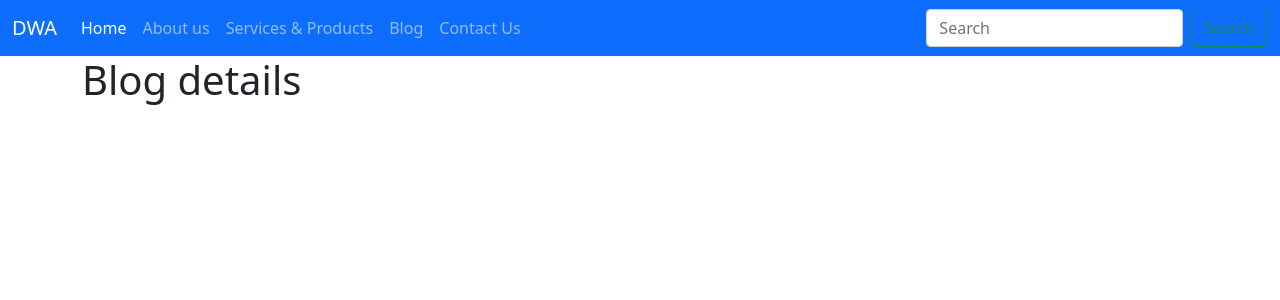
After one commit to eweb9ja/Python-Django-Series--Web-App-Blog-API-VueJS-ReactJS-AngularJS, a Django app: page /blog/show/1/ in a window 1280 px wide. The commit adds this page. Shown: the top 300 px of the page. Run offline with Django 3.2, Linux system fonts and the light colour scheme; data that the repository does not hold is empty.

Commit message:
Show Full Blog Post Details

```diff
--- a/blog/templates/blog/create.html
+++ b/blog/templates/blog/create.html
@@ -1,7 +1,7 @@
 {% extends 'base.html' %}
 {% load static %}
 
-{% block title %}Blog - Python Django Series - Web App, Blog, API, VueJS, ReactJS & AngularJS - Home page {% endblock %}
+{% block title %}Create Blog - Python Django Series - Web App, Blog, API, VueJS, ReactJS & AngularJS - Home page {% endblock %}
 
 {% block content %}
 
--- /dev/null
+++ b/blog/templates/blog/show.html
@@ -0,0 +1,37 @@
+{% extends 'base.html' %}
+{% load static %}
+
+{% block title %}Blog Post Details - Python Django Series - Web App, Blog, API, VueJS, ReactJS & AngularJS - Home page {% endblock %}
+
+{% block content %}
+
+    <header>
+        <div class="container">
+            <h1>Blog details</h1>
+        </div>
+    </header>
+    <div class="container">
+        <div class="row">
+            <div class="col-12">
+                {% for item in  blog %}
+                <div class="card">
+                    <img src="{{ item.image.url }}" class="card-img-top img-fluid" alt="post image">
+                    <div class="card-body">
+                        <div class="row" >
+                                <div class="col-md-9 col-sm-8  col-xs-12"><h2 class="card-title text-bold" style="font-size: 24px;"><b> {{ item.title }}</b></h2></div>
+                                <div class="col-md-3 col-sm-4 col-xs-12" align="right"><b><a href="/blog/edit/{{ item.id }}/" class="item-link">Edit</a><a href="/blog/delete/{{ item.id }}/" class="item-link" style="margin-left: 10px;">Delete</a></b></div>
+                        </div>
+                        <p class="card-text">{{ item.description }}</p>
+                    </div>
+                </div>
+                {% endfor %}
+            </div>
+        </div>
+    </div>
+
+    {% endblock %}
+
+    {% block javascript %} {% endblock %}
+    <script>
+
+    </script>
--- a/blog/urls.py
+++ b/blog/urls.py
@@ -1,7 +1,8 @@
 from django.urls import path
-from .views import Blog, BlogCreate
+from .views import Blog, BlogCreate, ShowBlog
 
 urlpatterns = [
     path('', Blog, name="blog"),
-    path("create/", BlogCreate, name="blog_create")
+    path("create/", BlogCreate, name="blog_create"),
+    path("show/<path:id>/", ShowBlog, name="blog_show")
 ]
--- a/blog/views.py
+++ b/blog/views.py
@@ -10,6 +10,16 @@ def Blog(request):
         "blogs":blogs
     }
     return render(request, "blog/index.html", Context)
+
+
+def ShowBlog(request, id=None):
+
+    blog = BlogPage.objects.filter(id=id)
+
+    Context = {
+        "blog":blog
+    }
+    return render(request, "blog/show.html", Context)
 
 
 def BlogCreate(request):
```
Also changed, not shown: blog/templates/blog/index.html (+16 -11 lines).
